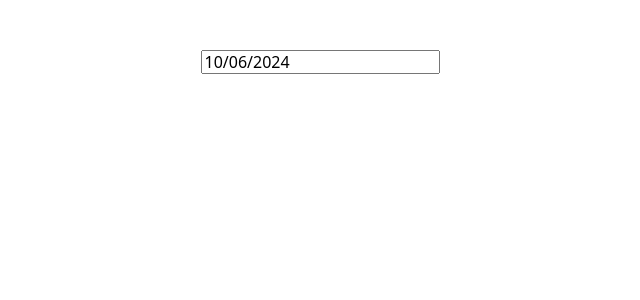
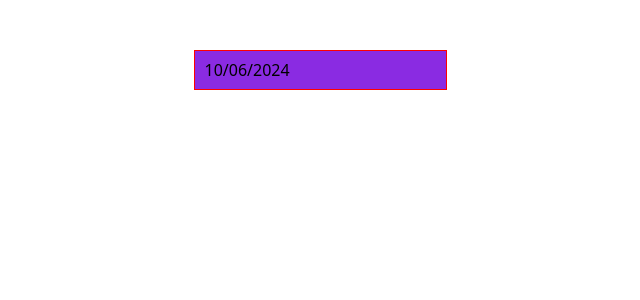
Before and after one commit to KaterynaKocheharova/react-datepicker, a React (Vite) app: page / in a window 1280 px wide. Shown: the top 300 px of the page, without its empty margins (320-960 px from the left). Built offline with nearby package versions, Linux system fonts and the light colour scheme.

Commit message:
explore custom class name

```diff
--- a/src/App.jsx
+++ b/src/App.jsx
@@ -7,11 +7,13 @@ import CustomHeaderTwoMonths from "./components/CustomHeaderTwoMonths";
 import CustomDay from "./components/CustomDay";
 import CustomMonth from "./components/CustomMonth";
 import CustomCalendarClassName from "./components/CustomCalendarClassName";
+import CustomClassName from "./components/CustomClassName";
 
 export default function App() {
   return (
     <div id="App">
-      <CustomCalendarClassName />
+      <CustomClassName />
+      {/* <CustomCalendarClassName /> */}
       {/* <CustomDay />
       <CustomMonth /> */}
       {/* <CustomizedContainer /> */}
--- /dev/null
+++ b/src/components/CustomClassName.jsx
@@ -0,0 +1,17 @@
+import { useState } from "react";
+import DatePicker from "react-datepicker";
+import "react-datepicker/dist/react-datepicker.css";
+
+// this classname applies to input
+const CustomClassName = () => {
+  const [startDate, setStartDate] = useState(new Date());
+  return (
+    <DatePicker
+      selected={startDate}
+      onChange={(date) => setStartDate(date)}
+      className="custom-input"
+    />
+  );
+};
+
+export default CustomClassName;
--- a/src/index.css
+++ b/src/index.css
@@ -40,3 +40,9 @@ a {
   padding: 10px;
   border: 1px solid red;
 }
+
+.custom-input {
+  background-color: blueviolet;
+  padding: 10px;
+  border: 1px solid red;
+}
```
